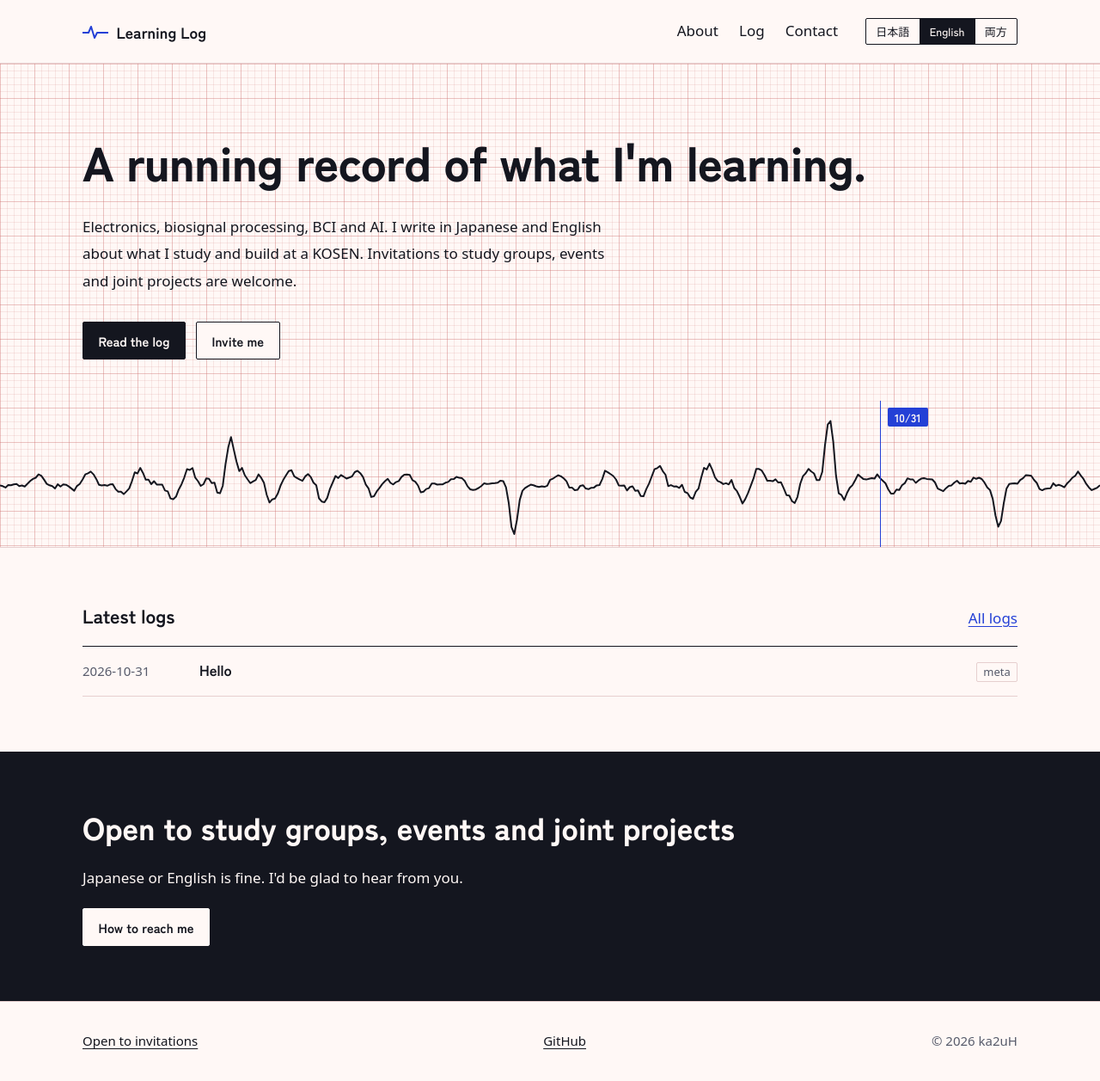
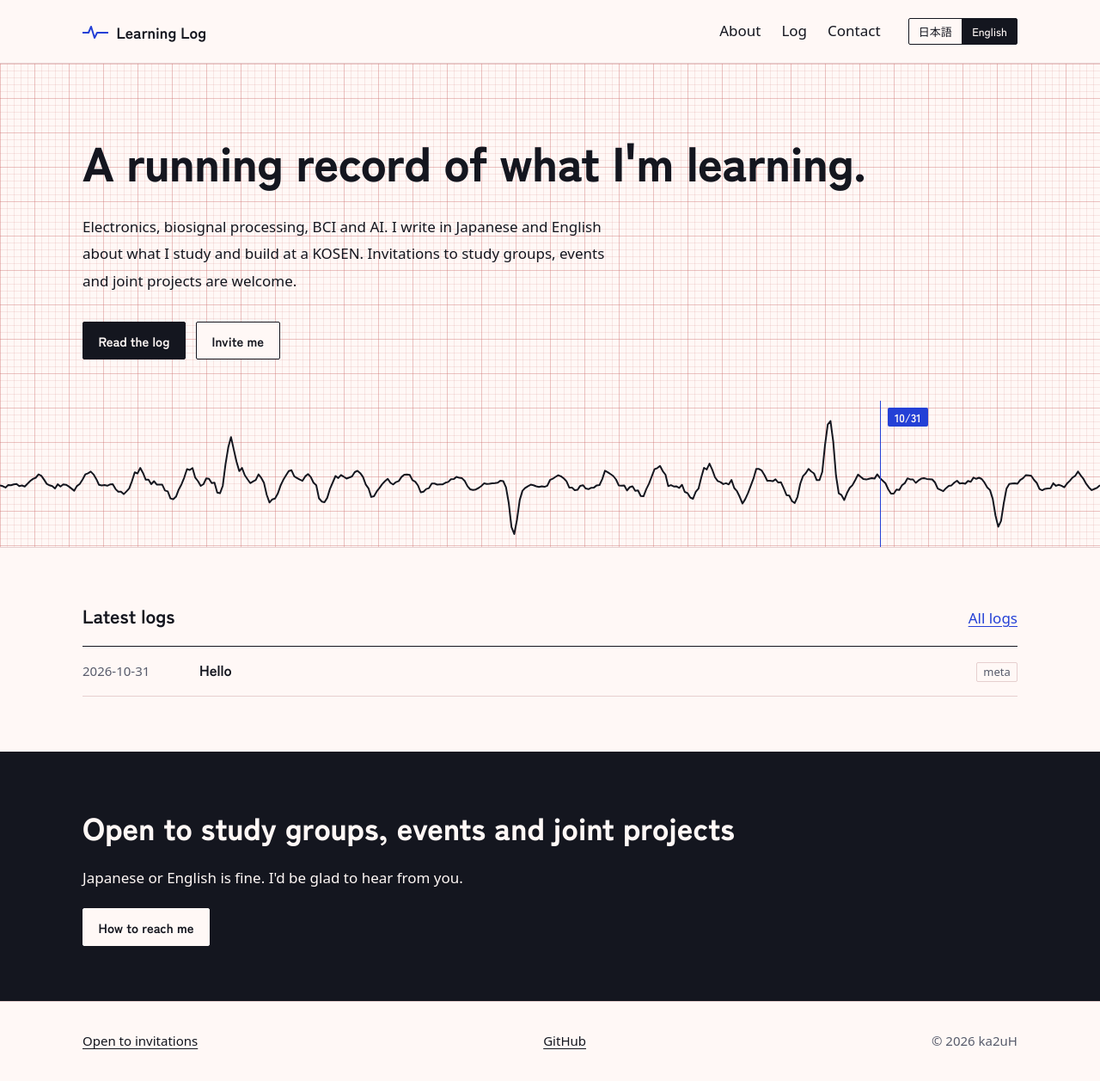
Before and after one commit to ka2uH/style_ka2u, a Jekyll site: the page built from index.html, in a window 1280 px wide. Shown: the whole page at 86% size. Built offline with Jekyll 4.4.1, drawn with Linux system fonts in a browser that asks for light colours; some web fonts are replaced.

Commit message:
Update header.html

```diff
--- a/_includes/header.html
+++ b/_includes/header.html
@@ -12,7 +12,6 @@
     <div class="lang" role="group" aria-label="言語 / Language">
       <button type="button" data-set-lang="ja">日本語</button>
       <button type="button" data-set-lang="en">English</button>
-      <button type="button" data-set-lang="both">両方</button>
     </div>
   </div>
 </header>
```
